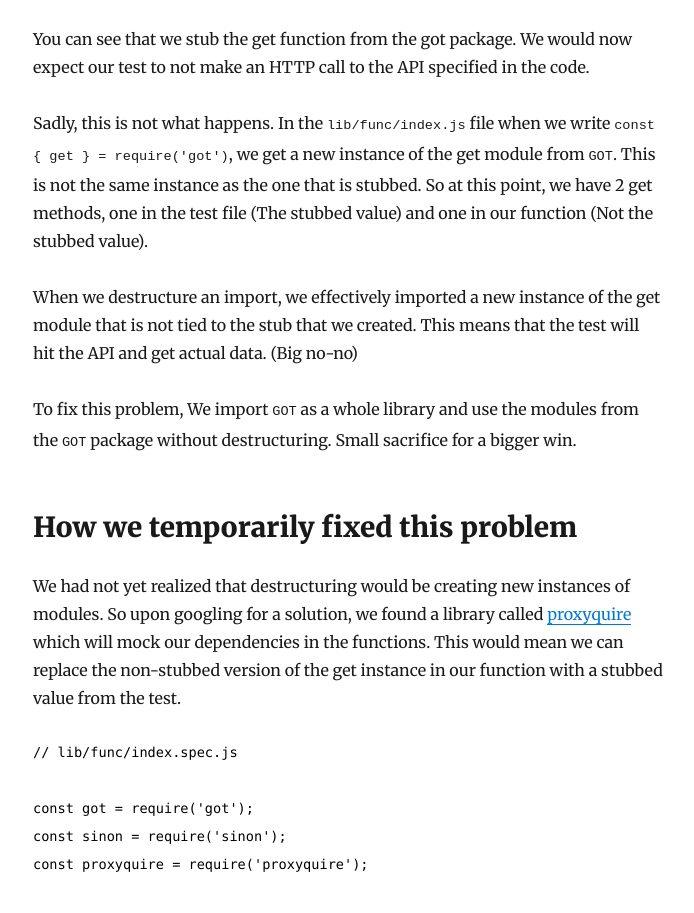
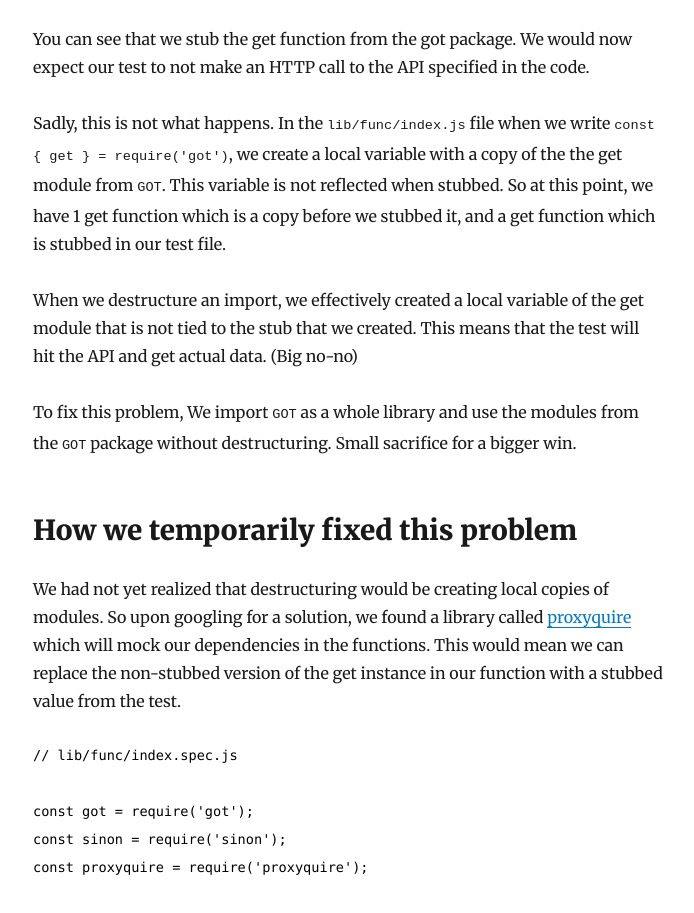
Before and after one commit to eyadkobatte/personal-blog, a Gatsby site: page /making-sense-of-destructured-imports-for-testing-and-stubs/ in a window 1280 px wide. Shown: the part 2018-2931 px from the top of the page, without its empty margins (292-986 px from the left). Built offline with nearby package versions, Linux system fonts and the light colour scheme; Gatsby itself is replaced by a stand-in of ours; some packages are replaced by stand-ins of ours; code samples lack their colours.

Commit message:
edit article with new information

````diff
--- a/content/blog/making-sense-of-destructured-imports-for-testing-and-stubs/index.md
+++ b/content/blog/making-sense-of-destructured-imports-for-testing-and-stubs/index.md
@@ -9,7 +9,7 @@ Testing is an immensely useful skill to have in your utility belt.
 
 Fortunately, I had the privilege of learning to write tests recently. When I learned JavaScript, it was with ES5 and Promises and all the modern goodies of JavaScript, so all my code heavily relies on ES5+ features and barely includes any callbacks (Say no to callback hell)
 
-I faced this issue recently where we are using destructured imports in our node.js file and stubbing a few HTTP methods. All our stubs failed and our tests started making HTTP calls to actual APIs. I ran down this path of trying to google what was going wrong yet no results could be found. What I learned from here mainly applies to testing but its applications could be anywhere we want to reuse a module/package instead of creating new instances of a package
+I faced this issue recently where we are using destructured imports in our node.js file and stubbing a few HTTP methods. All our stubs failed and our tests started making HTTP calls to actual APIs. I ran down this path of trying to google what was going wrong yet no results could be found. What I learned from here mainly applies to testing but its applications could be anywhere we want to reuse a module/package instead of creating local copies of a function
 
 We are using [got](https://www.npmjs.com/package/got) as an HTTP library in our node.js backend. `GOT` has been designed in such a way where the specific methods that are needed can be destructured and imported so we do not import the whole package. Nice!!
 
@@ -50,15 +50,15 @@ describe('Test API Calls', function (done) {
 
 You can see that we stub the get function from the got package. We would now expect our test to not make an HTTP call to the API specified in the code.
 
-Sadly, this is not what happens. In the `lib/func/index.js` file when we write `const { get } = require('got')`, we get a new instance of the get module from `GOT`. This is not the same instance as the one that is stubbed. So at this point, we have 2 get methods, one in the test file (The stubbed value) and one in our function (Not the stubbed value).
+Sadly, this is not what happens. In the `lib/func/index.js` file when we write `const { get } = require('got')`, we create a local variable with a copy of the the get module from `GOT`. This variable is not reflected when stubbed. So at this point, we have 1 get function which is a copy before we stubbed it, and a get function which is stubbed in our test file.
 
-When we destructure an import, we effectively imported a new instance of the get module that is not tied to the stub that we created. This means that the test will hit the API and get actual data. (Big no-no)
+When we destructure an import, we effectively created a local variable of the get module that is not tied to the stub that we created. This means that the test will hit the API and get actual data. (Big no-no)
 
 To fix this problem, We import `GOT` as a whole library and use the modules from the `GOT` package without destructuring. Small sacrifice for a bigger win.
 
 ## How we temporarily fixed this problem
 
-We had not yet realized that destructuring would be creating new instances of modules. So upon googling for a solution, we found a library called [proxyquire](https://www.npmjs.com/package/proxyquire) which will mock our dependencies in the functions. This would mean we can replace the non-stubbed version of the get instance in our function with a stubbed value from the test.
+We had not yet realized that destructuring would be creating local copies of modules. So upon googling for a solution, we found a library called [proxyquire](https://www.npmjs.com/package/proxyquire) which will mock our dependencies in the functions. This would mean we can replace the non-stubbed version of the get instance in our function with a stubbed value from the test.
 
 ```javascript
 // lib/func/index.spec.js
````
